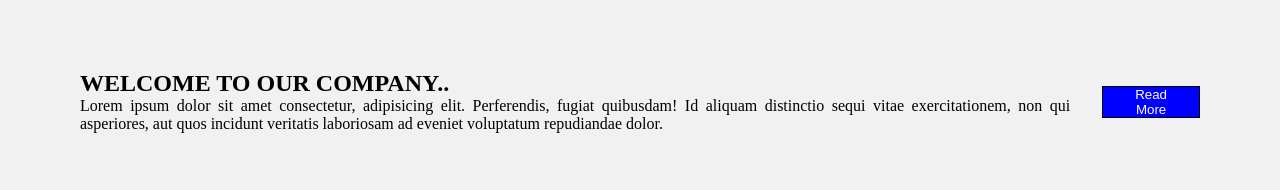
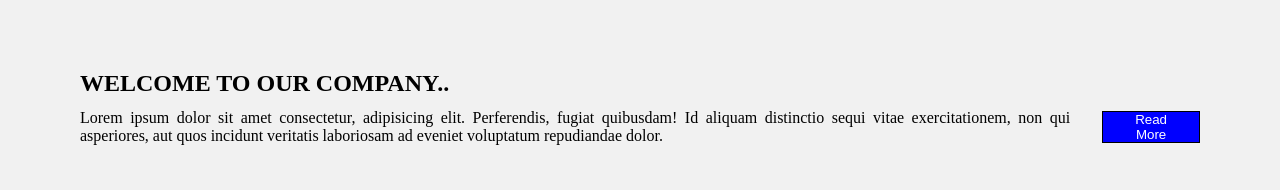
Before and after one commit to fahimjason/shadhinlab-task-1, a plain HTML site: page index.html in a window 1280 px wide. Shown: the part 610-800 px from the top of the page. Drawn offline with Linux system fonts and the light colour scheme.

Commit message:
modifyed about section

```diff
--- a/css/style.css
+++ b/css/style.css
@@ -69,16 +69,18 @@ nav ul li:hover {
 .about{
     padding: 5rem 5rem;
     background-color: #f1f1f1;
+}
+.about> h2{
+    padding-bottom: .5em;
+}
+.about-text{
     display: flex;
     align-items: center;
 }
-.about-text{
+.about-text> p{
     text-align: justify;
     word-wrap: break-word;
     padding-right: 2rem;
-}
-.about-text> h2{
-    padding-bottom: 1em 0;
 }
 
 .about-btn button{
--- a/index.html
+++ b/index.html
@@ -54,14 +54,14 @@
     <main>
         <!-- About Section Start -->
         <section class="about">
+            <h2>WELCOME TO OUR COMPANY..</h2>
             <div class="about-text">
-                <h2>WELCOME TO OUR COMPANY..</h2>
                 <p>Lorem ipsum dolor sit amet consectetur, adipisicing elit. Perferendis, fugiat quibusdam! Id aliquam
                     distinctio sequi vitae exercitationem, non qui asperiores, aut quos incidunt veritatis laboriosam ad
                     eveniet voluptatum repudiandae dolor.</p>
-            </div>
-            <div class="about-btn">
-                <button>Read More</button>
+                <div class="about-btn">
+                    <button>Read More</button>
+                </div>
             </div>
         </section>
         <!-- About Section End -->
```
